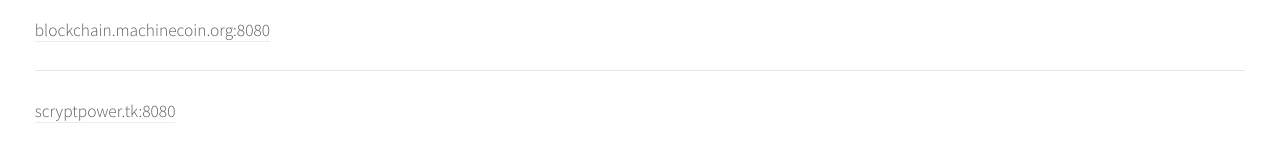
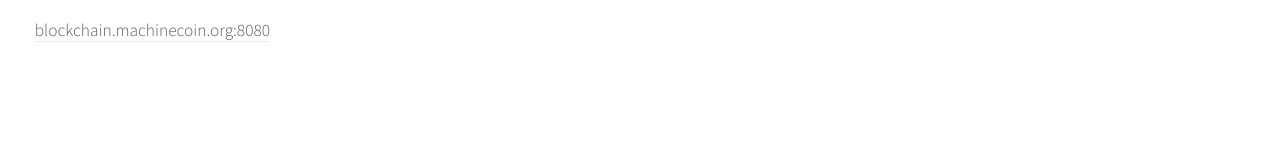
Before and after one commit to Nico205/Machinecoin-Communitykit, a plain HTML site: page blockchain-explorer.html in a window 1280 px wide. Shown: the part 647-800 px from the top of the page. Drawn offline with Linux system fonts and the light colour scheme.

Commit message:
Updated Blockchain Explorer

```diff
--- a/blockchain-explorer.html
+++ b/blockchain-explorer.html
@@ -78,11 +78,6 @@
 												<a href="http://blockchain.machinecoin.org:8080">blockchain.machinecoin.org:8080</a>
 											</article>
 										</li>
-										<li>
-											<article class="special">
-												<a href="http://scryptpower.tk:8080/">scryptpower.tk:8080</a>
-											</article>
-										</li>
 									</ul>
 								</section>
 							</article>
```
